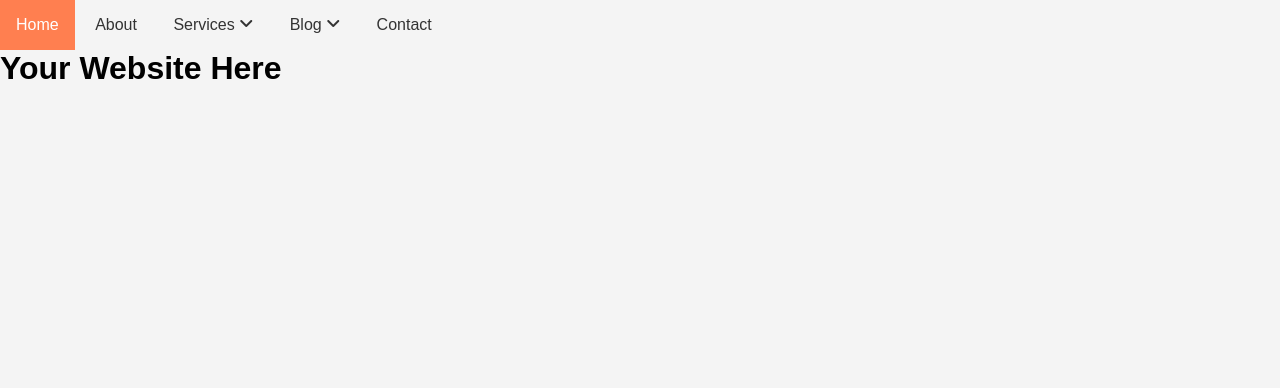
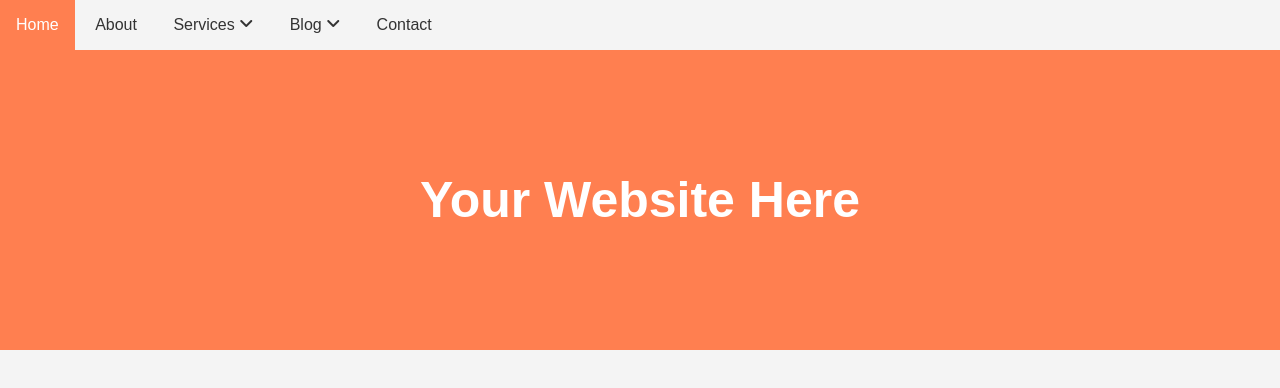
Before and after one commit to budidak/dropdown_menu, a plain HTML site: page index.html in a window 1280 px wide. Drawn offline with Linux system fonts and the light colour scheme.

Commit message:
Add showcase related styles

```diff
--- a/style.css
+++ b/style.css
@@ -82,3 +82,20 @@ body {
 #navbar ul li:hover ul li:hover span {
   background-color: chocolate;
 }
+
+/* Showcase */
+#showcase {
+  display: flex;
+  flex-direction: column;
+  height: 30rem;
+  align-items: center;
+  justify-content: center;
+  text-align: center;
+  padding: 0 3.2rem;
+  background-color: coral;
+}
+
+#showcase h1 {
+  color: #fff;
+  font-size: 5rem;
+}
```
